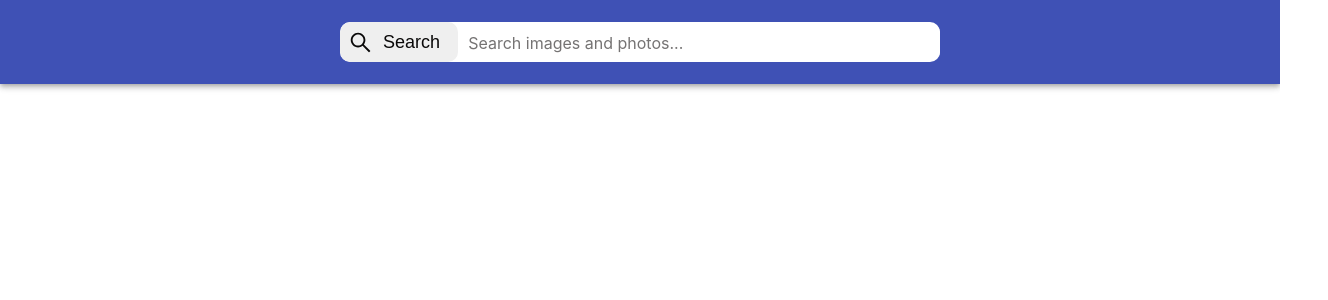
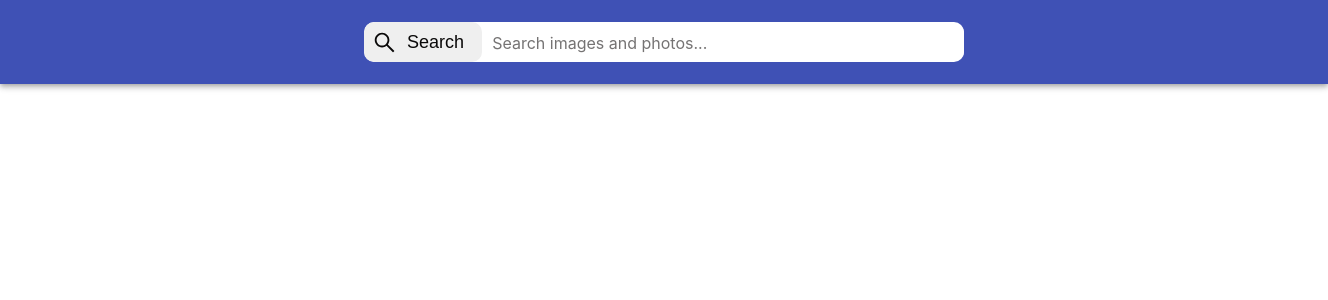
Before and after one commit to Vovap1991/goit-react-hw-03-image-finder, a React (Create React App) app: page / in a window 1280 px wide. Shown: the top 300 px of the page, 1328 px wide, since content can reach past the window. Built offline with nearby package versions, Linux system fonts and the light colour scheme.

Commit message:
стили для большого фото

```diff
--- a/src/components/Modal/Modal.jsx
+++ b/src/components/Modal/Modal.jsx
@@ -1,5 +1,5 @@
 import Modal from 'react-modal';
-import { Overlay } from './Modal.styled';
+import { Overlay, BigImg } from './Modal.styled';
 
 const customStyles = {
   content: {
@@ -25,7 +25,7 @@ export const ModalImg = ({ isModalOpen, onClose, largeUrl, tags }) => {
     >
       <Overlay>
         <div>
-          <img src={largeUrl} alt={tags} />
+          <BigImg src={largeUrl} alt={tags} />
         </div>
       </Overlay>
     </Modal>
--- a/src/components/Modal/Modal.styled.js
+++ b/src/components/Modal/Modal.styled.js
@@ -5,3 +5,8 @@ export const Overlay = styled.div`
   background-color: rgba(0, 0, 0, 0.8);
   z-index: 1300;
 `;
+
+export const BigImg = styled.img`
+  width: 100%;
+  height: 100%;
+`;
--- a/src/components/SearchBar/SearchBar.styled.js
+++ b/src/components/SearchBar/SearchBar.styled.js
@@ -3,7 +3,8 @@ import styled from 'styled-components';
 export const SearchBarWrapper = styled.header`
   top: 0;
   left: 0;
-  position: sticky;
+  position: relative;
+  width: 100%;
   z-index: 1100;
   display: flex;
   justify-content: center;
```
